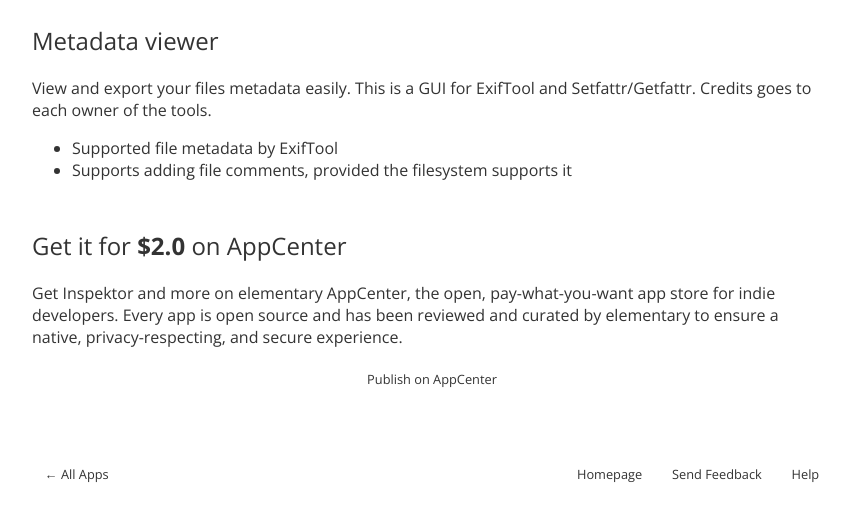
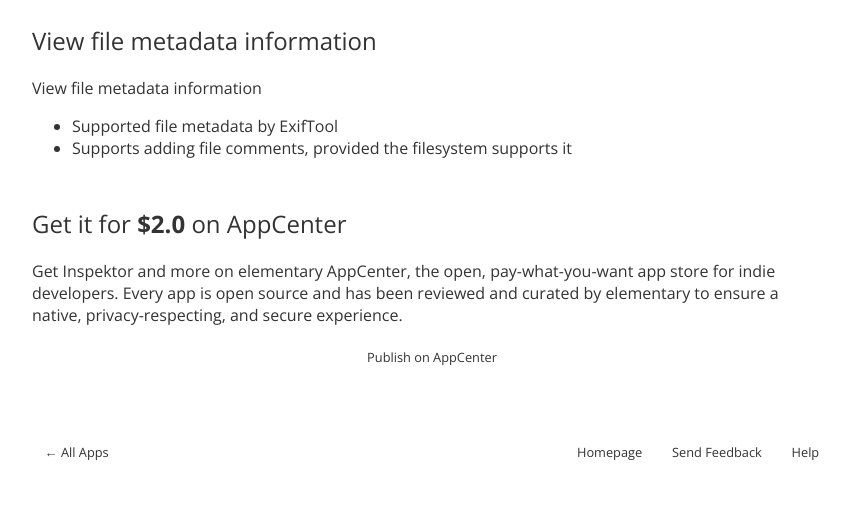
Before and after one commit to elementary/appcenter-web, a Jekyll site: the page built from _apps/com.github.hezral.inspektor.md, in a window 1280 px wide, cut to the strip 452-957 px from the top of the page. Shown: the whole strip, without its empty margins (208-1058 px from the left). Built offline with Jekyll 4.4.1, drawn with Linux system fonts in a browser that asks for light colours; nearby versions of some CDN libraries; after the commit the page ends 935 px from its top, so only the background shows below that.

Commit message:
Automatic update of data

```diff
--- a/_apps/com.github.hezral.inspektor.md
+++ b/_apps/com.github.hezral.inspektor.md
@@ -1,7 +1,7 @@
 ---
 app_id: com.github.hezral.inspektor
 title: "Inspektor"
-summary: "Metadata viewer"
+summary: "View file metadata information"
 developer: "Adi Hezral"
 homepage: https://github.com/hezral/inspektor
 help_page: https://github.com/hezral/inspektor/issues
@@ -13,15 +13,15 @@ icons:
   '64': https://flatpak.elementary.io/repo/appstream/x86_64/icons/64x64/com.github.hezral.inspektor.png
   '128': https://flatpak.elementary.io/repo/appstream/x86_64/icons/128x128/com.github.hezral.inspektor.png
 color:
-  primary: "#7D30E8"
-  primary-text: "#FFFFFF"
+  primary: "#B7E1E5"
+  primary-text: "#29484F"
 price: 2.00
 releases:
 
 redirect_from: /com.github.hezral.inspektor.desktop/
 ---
 
-<p>View and export your files metadata easily. This is a GUI for ExifTool and Setfattr/Getfattr. Credits goes to each owner of the tools.</p>
+<p>View file metadata information</p>
 <ul>
 <li>Supported file metadata by ExifTool</li>
 <li>Supports adding file comments, provided the filesystem supports it</li>
```
Also changed, not shown: _apps/com.github.hezral.quickword.md (+1 -1 lines).
